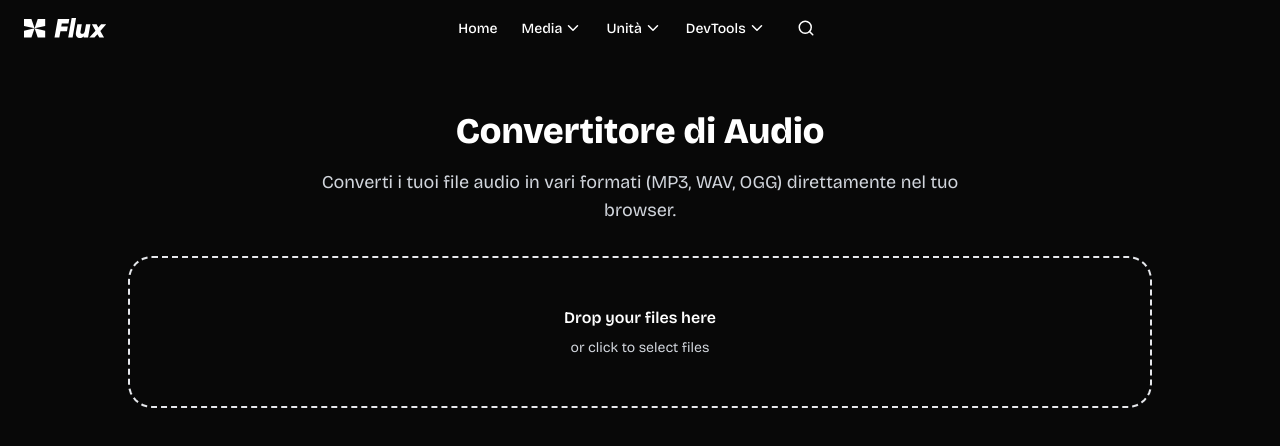
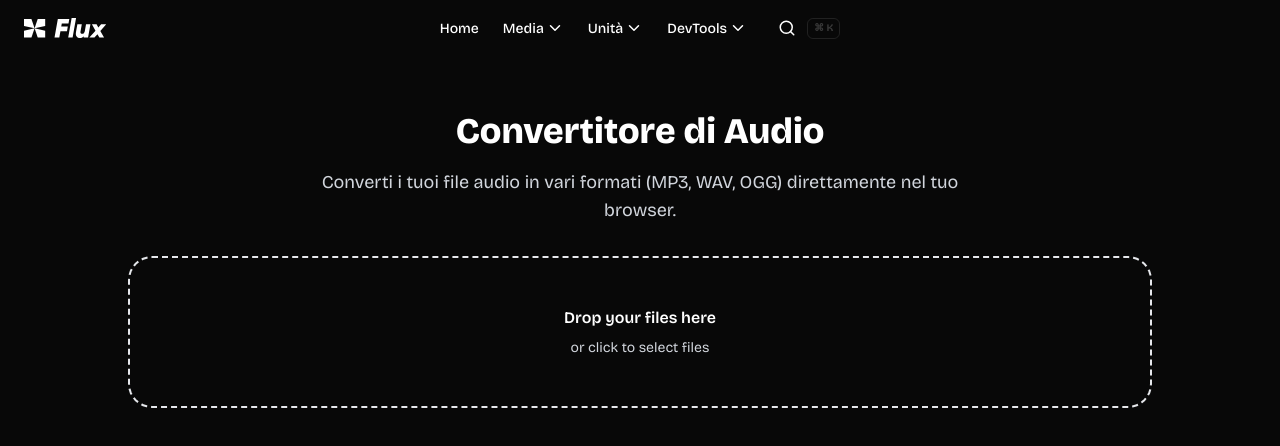
Before and after one commit to CarloBattista/Flux, a Vue app: page /tool/audio-converter in a window 1280 px wide. Shown: the top 446 px of the page. Built offline with nearby package versions, Linux system fonts and the light colour scheme.

Commit message:
feat: add search bar shortcuts and nav hint
- add case-insensitive Cmd/Ctrl+K to toggle search bar
- add Escape key to close open search bar
- update navigation layout to show ⌘K shortcut badge
- import and register hrButtonShortcut component

```diff
--- a/src/components/navigation/navigation.vue
+++ b/src/components/navigation/navigation.vue
@@ -24,11 +24,14 @@
         <ChevronDown size="18" class="nav-icon" />
       </div>
       <div class="nav-item">
-        <div
-          @click="store.searchBar.isOpen = !store.searchBar.isOpen"
-          class="relative h-8 aspect-square rounded-xl flex items-center justify-center cursor-pointer hover:bg-white/10 transition-colors duration-200"
-        >
-          <SearchIcon size="18" class="nav-icon" />
+        <div class="flex gap-1 items-center">
+          <div
+            @click="store.searchBar.isOpen = !store.searchBar.isOpen"
+            class="relative h-8 aspect-square rounded-xl flex items-center justify-center cursor-pointer hover:bg-white/10 transition-colors duration-200"
+          >
+            <SearchIcon size="18" class="nav-icon" />
+          </div>
+          <hrButtonShortcut icon="⌘ K" />
         </div>
       </div>
     </div>
@@ -146,6 +149,7 @@ import { store } from '../../data/store';
 
 import appLogo from '../global/app-logo.vue';
 import hrButton from '../button/hr-button.vue';
+import hrButtonShortcut from '../button/hr-button-shortcut.vue';
 
 // ICONS
 import {
@@ -177,6 +181,7 @@ export default {
   components: {
     appLogo,
     hrButton,
+    hrButtonShortcut,
 
     // ICONS
     ChevronDown,
--- a/src/components/searchbar/hr-searchbar.vue
+++ b/src/components/searchbar/hr-searchbar.vue
@@ -158,9 +158,15 @@ export default {
   },
   methods: {
     handleGlobalKeydown(e) {
-      if ((e.metaKey || e.ctrlKey) && e.key === 'k') {
+      // Toggle search bar with Cmd+K (Mac) or Ctrl+K (Windows/Linux)
+      if ((e.metaKey || e.ctrlKey) && e.key.toLowerCase() === 'k') {
         e.preventDefault();
         this.store.searchBar.isOpen = !this.store.searchBar.isOpen;
+      }
+
+      // Close search bar with Escape if it's open
+      if (e.key === 'Escape' && this.store.searchBar.isOpen) {
+        this.store.searchBar.isOpen = false;
       }
     },
     moveSelection(direction) {
```
